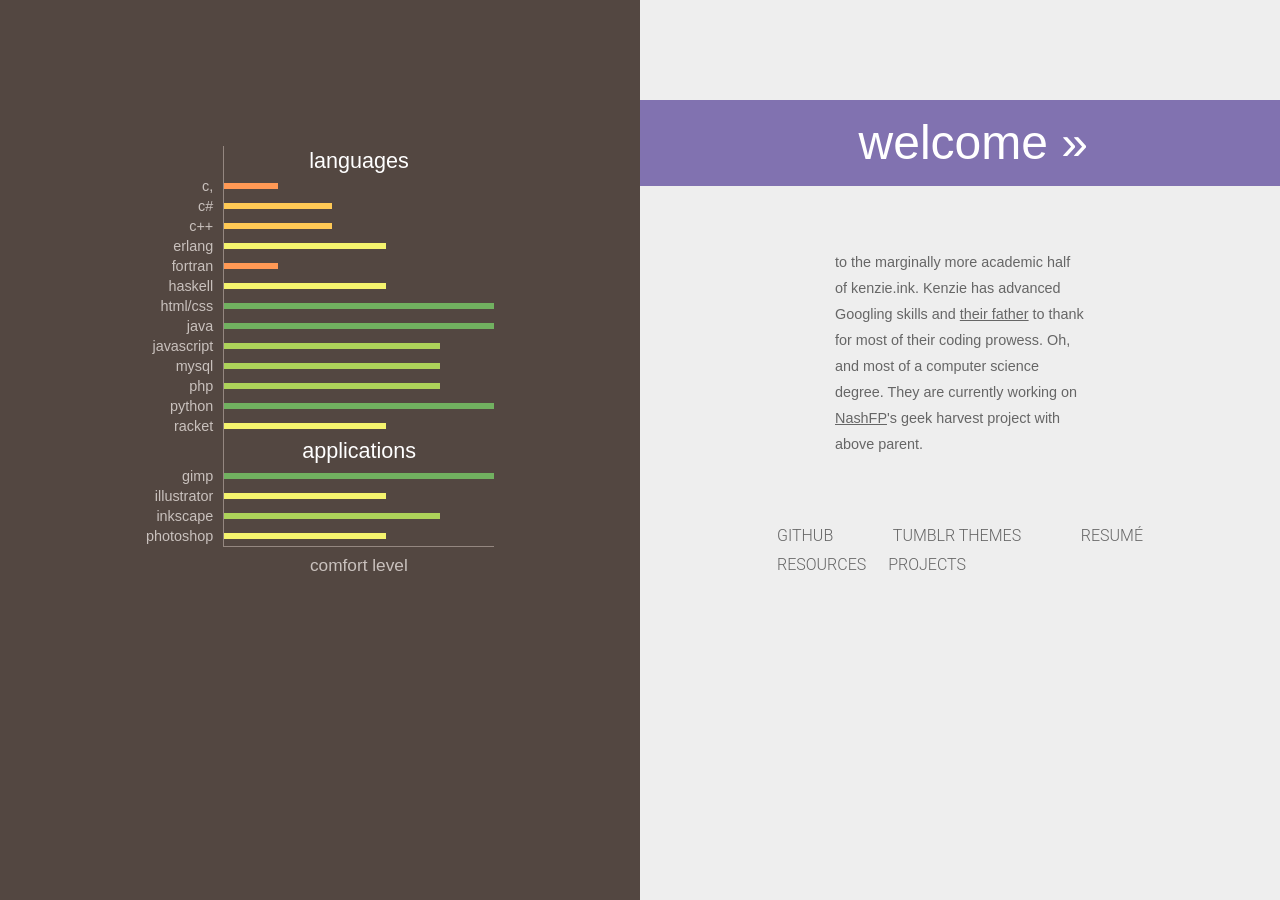
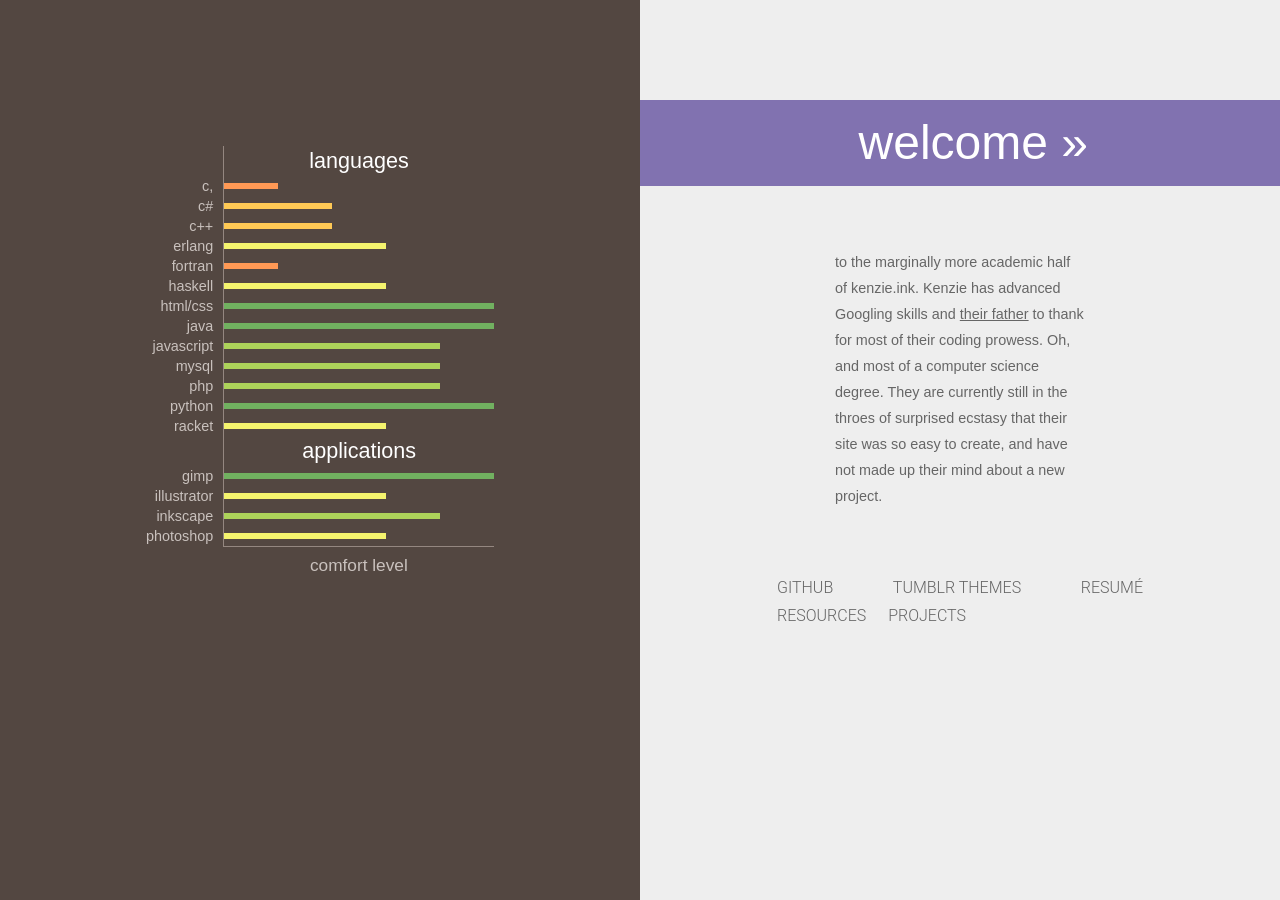
Before and after one commit to kenziebottoms/kenzie-ink-v1, a Jekyll site: the page built from kenzie.md, in a window 1280 px wide. Built offline with Jekyll 4.4.1, drawn with Linux system fonts in a browser that asks for light colours; nearby versions of some CDN libraries; library files that are not in the unit come from our copies; Markdown is read by kramdown in place of the engine named in the settings.

Commit message:
changed currently working on

```diff
--- a/kenzie.md
+++ b/kenzie.md
@@ -2,4 +2,4 @@
 title: "&raquo;kenzie&laquo;.INK"
 layout: kenzie
 ---
-<p>to the marginally more academic half of kenzie.ink. Kenzie has advanced Googling skills and <a href="https://twitter.com/calvinb" target="_blank">their father</a> to thank for most of their coding prowess. Oh, and most of a computer science degree. They are currently working on <a href="http://nashfp.org/" target="_blank">NashFP</a>'s geek harvest project with above parent.</p>
+<p>to the marginally more academic half of kenzie.ink. Kenzie has advanced Googling skills and <a href="https://twitter.com/calvinb" target="_blank">their father</a> to thank for most of their coding prowess. Oh, and most of a computer science degree. They are currently still in the throes of surprised ecstasy that their site was so easy to create, and have not made up their mind about a new project.</p>
```
